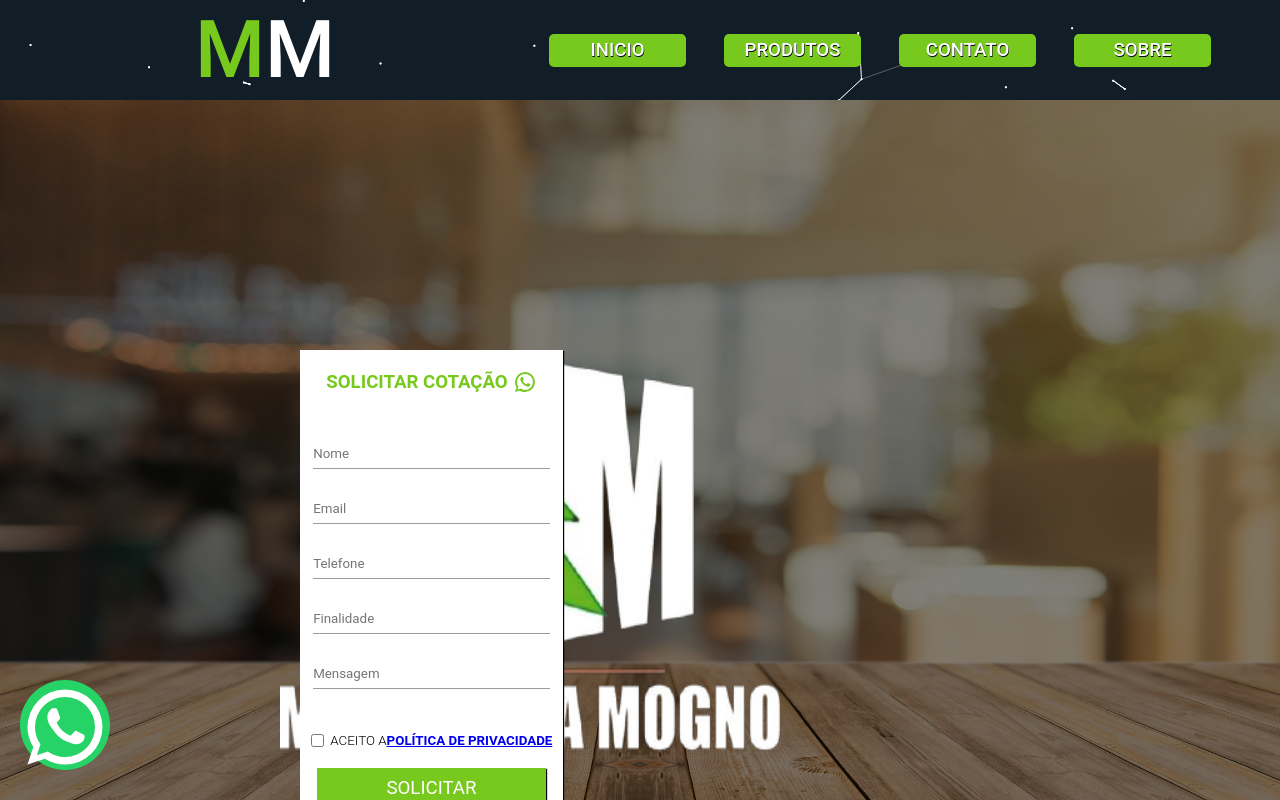
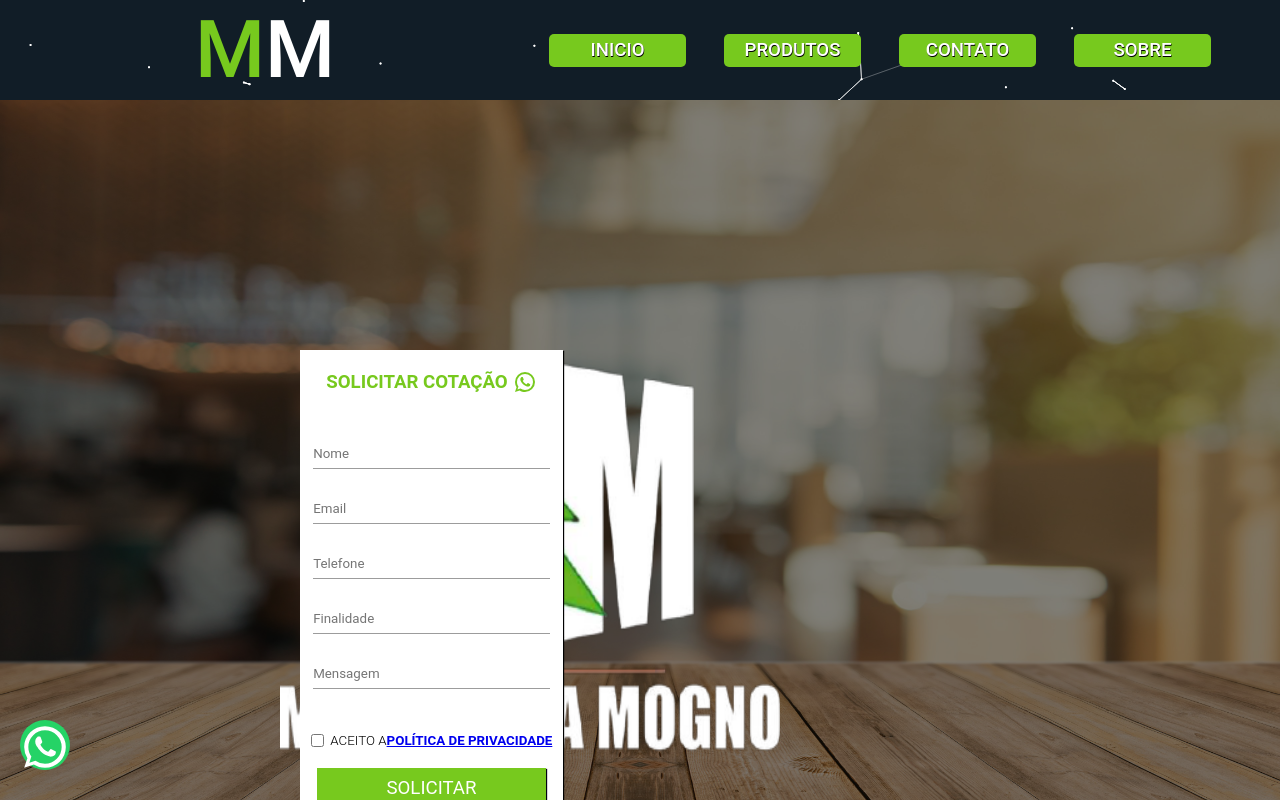
Before and after one commit to hash-luk/madeireira-mogno, a React (Create React App) app: page / in a window 1280 px wide. Shown: the top 800 px of the page. Built offline with nearby package versions, Linux system fonts and the light colour scheme.

Commit message:
Fixed whatsapp button size

```diff
--- a/src/components/WhatsAPP-Float-Button/styles.ts
+++ b/src/components/WhatsAPP-Float-Button/styles.ts
@@ -6,8 +6,8 @@ export const button = styled.div`
     z-index: 999;
     left: 20px;
     bottom: 30px;
-    width: 90px;
-    height: 90px;
+    width: 50px;
+    height: 50px;
     background-color: #25D366;
     border-radius: 50%;
     display: flex;
```
